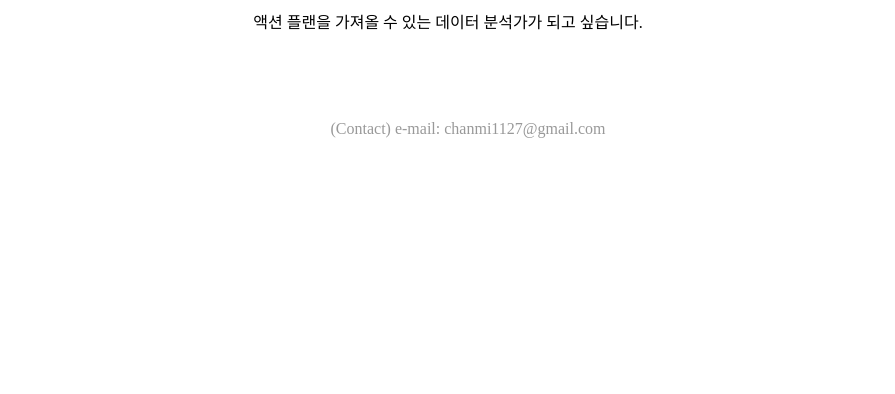
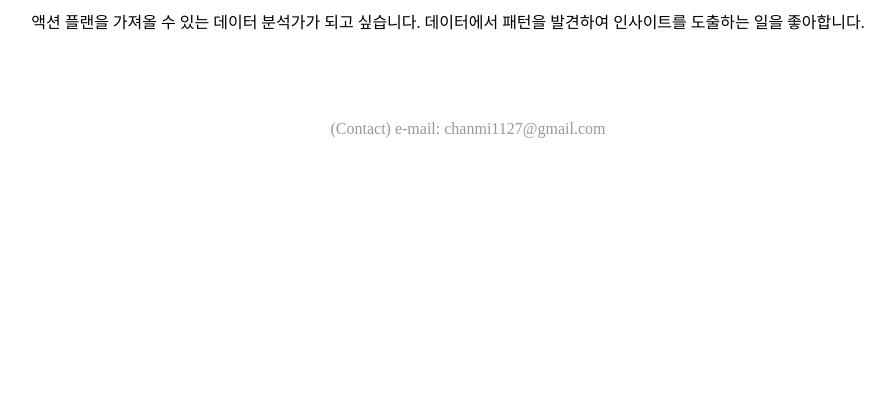
Before and after one commit to chanmi1127/daitgirls, a plain HTML site: page index.html in a window 1280 px wide. Shown: the part 406-800 px from the top of the page, without its empty margins (192-1087 px from the left). Drawn offline with Linux system fonts and the light colour scheme.

Commit message:
refactor: index.html 수정

```diff
--- a/index.html
+++ b/index.html
@@ -21,6 +21,7 @@
     <article class="text">
         <p>
         액션 플랜을 가져올 수 있는 데이터 분석가가 되고 싶습니다.
+        데이터에서 패턴을 발견하여 인사이트를 도출하는 일을 좋아합니다.
         </p>
     </article>
    </main>
```
